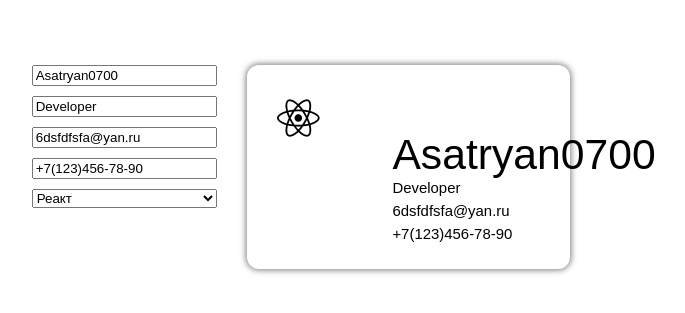
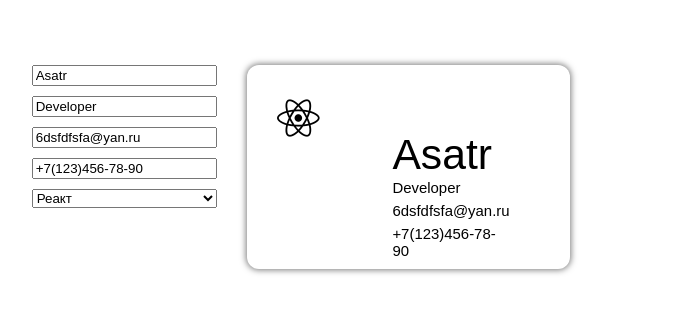
Before and after one commit to Asatryan0700/Card, a plain HTML site: page index.html in a window 1280 px wide. Shown: the part 233-546 px from the top of the page, without its empty margins (339-1024 px from the left). Drawn offline with Linux system fonts and the light colour scheme.

Commit message:
Update index.html

```diff
--- a/index.html
+++ b/index.html
@@ -36,7 +36,7 @@
             <option value="java">Java</option>
         </select>
     </form>
-    <aaa-bcard user="Asatryan0700" prof="Developer" tel="+7(123)456-78-90" mail="6dsfdfsfa@yan.ru" logo="react"></aaa-bcard>
+    <aaa-bcard user="Asatr" prof="Developer" tel="+7(123)456-78-90" mail="6dsfdfsfa@yan.ru" logo="react"></aaa-bcard>
     <script src="index.js" type="module"></script>
 </body>
 </html>
```
